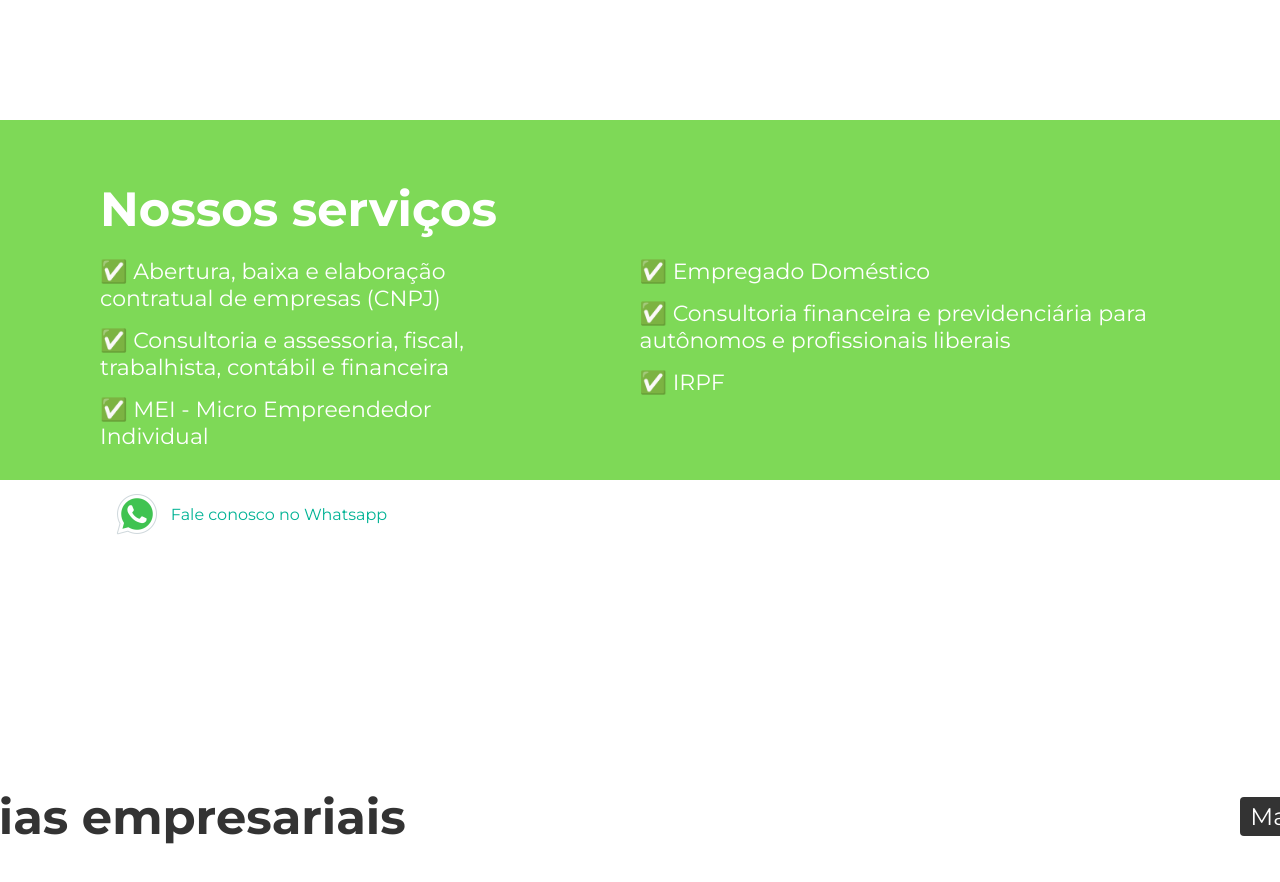
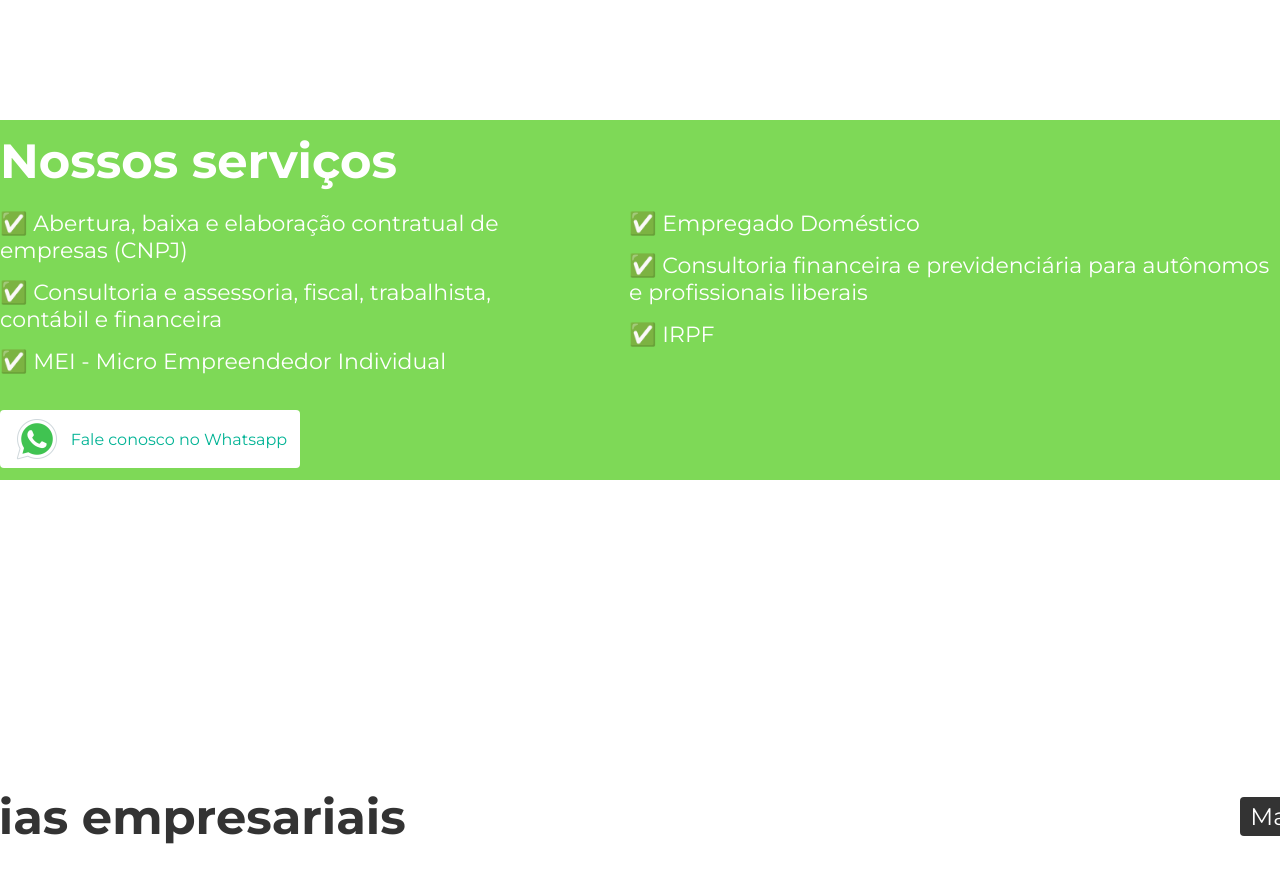
Before and after one commit to MariaJuliaAS/mettaContabilidade, a React (Vite) app: page / in a window 1280 px wide. Shown: the part 1700-2582 px from the top of the page. Built offline with nearby package versions, Linux system fonts and the light colour scheme.

Commit message:
Centralizando texto do componente nossos serviços

```diff
--- a/src/styles/ourServices.module.css
+++ b/src/styles/ourServices.module.css
@@ -9,13 +9,9 @@
     background-color: var(--details);
     width: 100%;
     height: 45%;
-}
-
-.ourServicesText{
     display: flex;
     justify-content: center;
-    flex-direction: column;
-    padding: 60px 100px;
+    align-items: center;
 }
 
 .ourServicesText h1{
```
